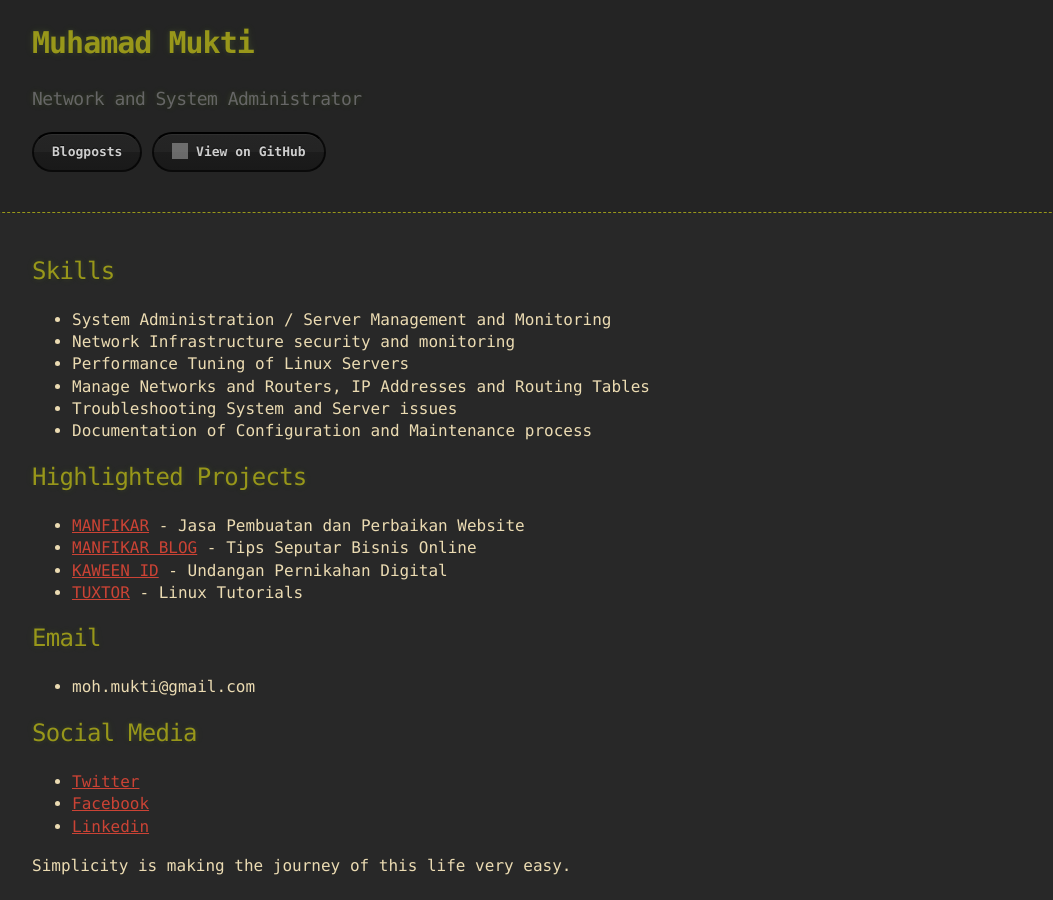
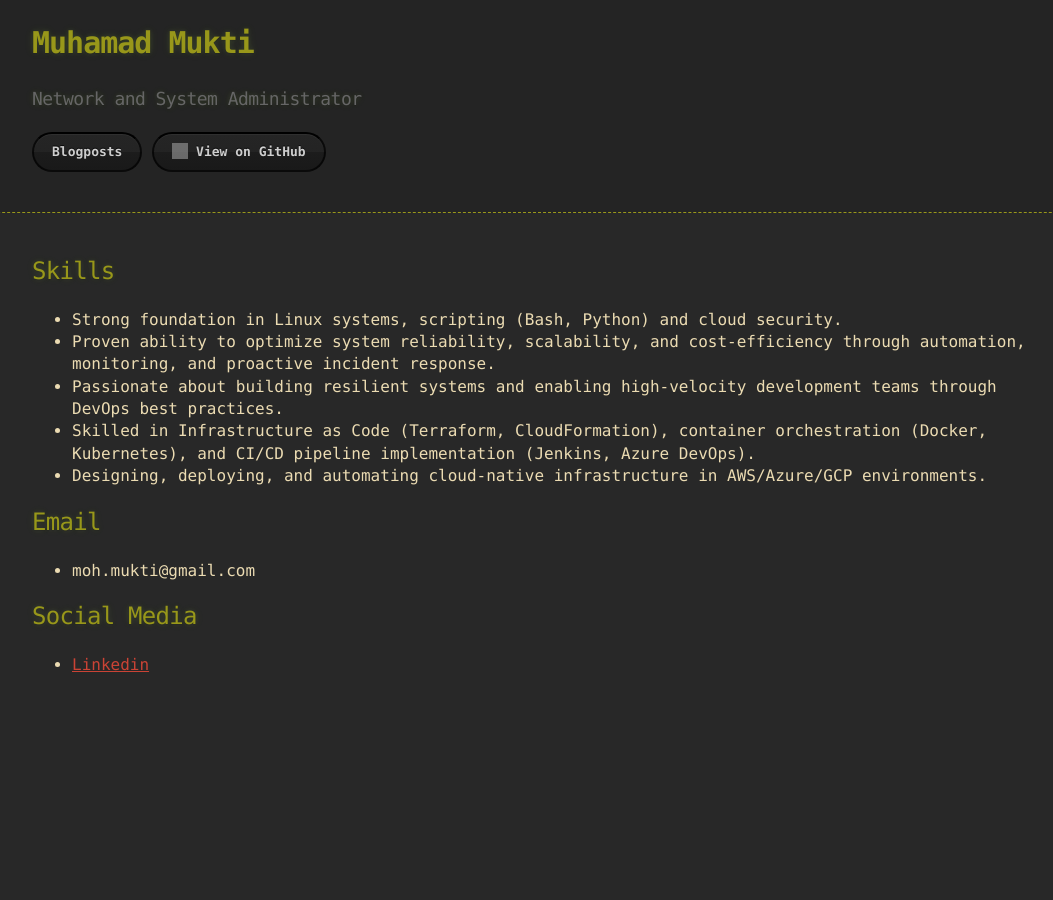
Before and after one commit to mmdmukti/mmdmukti.github.io, a Jekyll site: the page built from index.md, in a window 1280 px wide. Shown: the whole page, without its empty margins (108-1161 px from the left). Built offline with Jekyll 4.4.1, drawn with Linux system fonts in a browser that asks for light colours; grey boxes are pictures that could not be loaded.

Commit message:
Update index.md

```diff
--- a/index.md
+++ b/index.md
@@ -1,24 +1,16 @@
 ---
 layout: home
 title: Muhamad Mukti
-description: Network and System Administrator
+description: Cloud & DevOps Engineer
 ---
 
 ## Skills
 
-- System Administration / Server Management and Monitoring
-- Network Infrastructure security and monitoring
-- Performance Tuning of Linux Servers
-- Manage Networks and Routers, IP Addresses and Routing Tables
-- Troubleshooting System and Server issues
-- Documentation of Configuration and Maintenance process
-
-## Highlighted Projects
-
-- [MANFIKAR](//manfikar.com) - Jasa Pembuatan dan Perbaikan Website
-- [MANFIKAR BLOG](https://blog.manfikar.com) - Tips Seputar Bisnis Online
-- [KAWEEN ID](//kaween.id/) - Undangan Pernikahan Digital
-- [TUXTOR](//tuxtor.com) - Linux Tutorials
+- Strong foundation in Linux systems, scripting (Bash, Python) and cloud security.
+- Proven ability to optimize system reliability, scalability, and cost-efficiency through automation, monitoring, and proactive incident response.
+- Passionate about building resilient systems and enabling high-velocity development teams through DevOps best practices.
+- Skilled in Infrastructure as Code (Terraform, CloudFormation), container orchestration (Docker, Kubernetes), and CI/CD pipeline implementation (Jenkins, Azure DevOps).
+- Designing, deploying, and automating cloud-native infrastructure in AWS/Azure/GCP environments.
 
 ## Email
 
@@ -26,8 +18,4 @@ description: Network and System Administrator
 
 ## Social Media
 
-- [Twitter](https://twitter.com/mmdmukti)
-- [Facebook](https://www.facebook.com/i.m.mukti)
 - [Linkedin](https://id.linkedin.com/in/muhamadmukti)
-
-Simplicity is making the journey of this life very easy.
```
